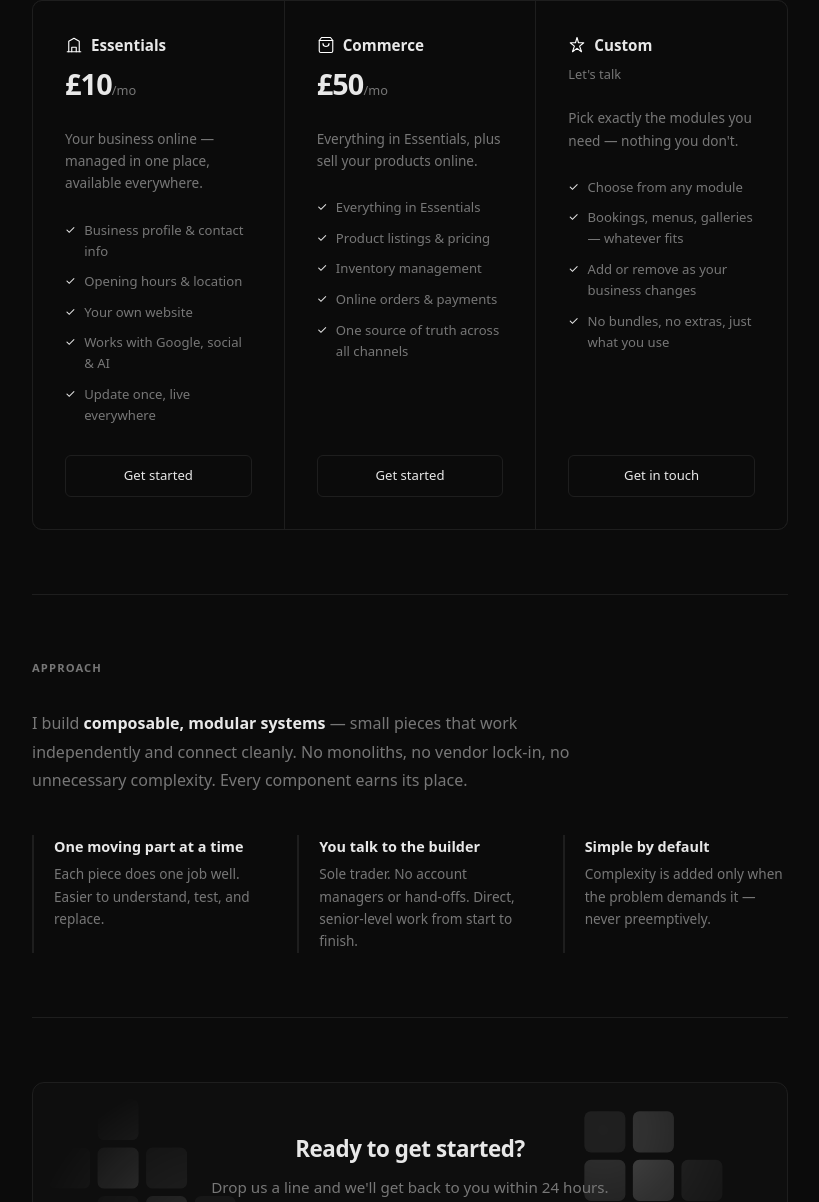
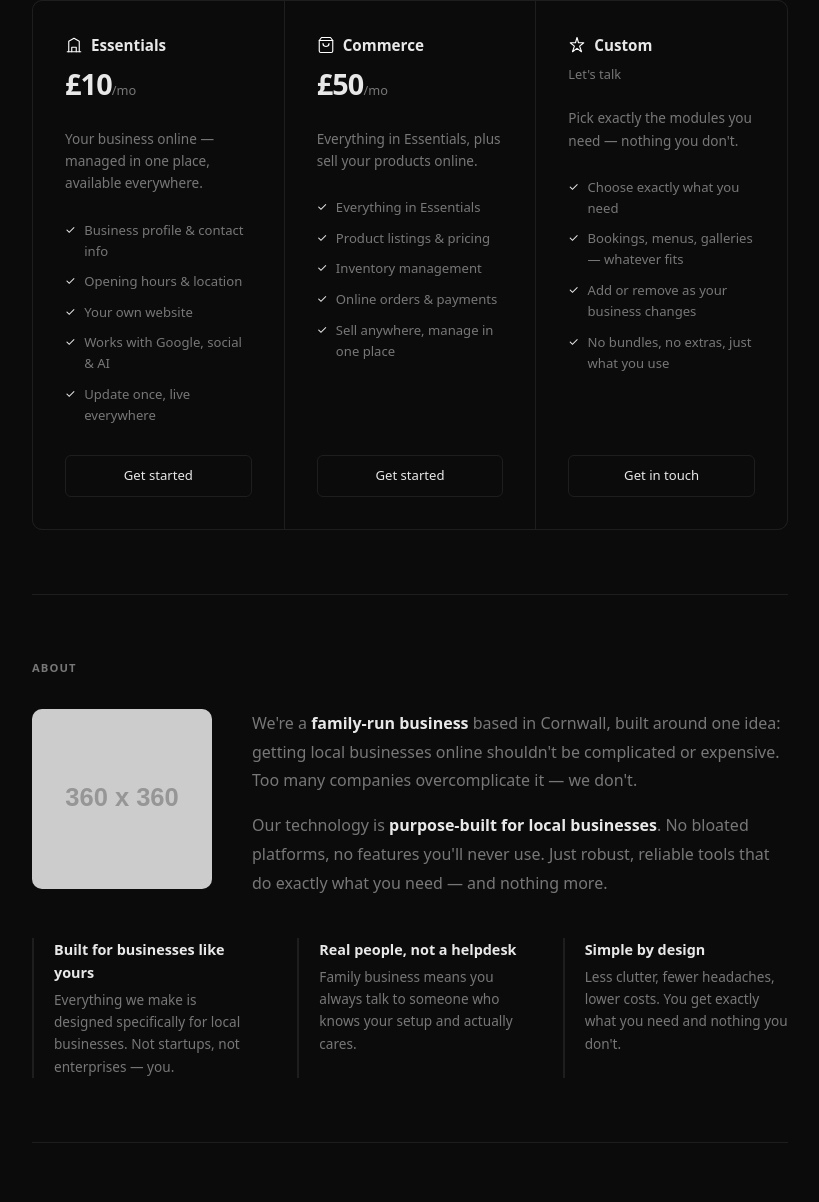
Before and after one commit to duttondigital/duttondigital.github.io, a plain HTML site: page index.html in a window 1280 px wide. Shown: the part 717-1919 px from the top of the page, without its empty margins (230-1049 px from the left). Drawn offline with Linux system fonts and the light colour scheme; placeholder pictures from the web are drawn by us.

Commit message:
about copy

```diff
--- a/index.html
+++ b/index.html
@@ -304,7 +304,26 @@
     }
 
 
-    /* APPROACH */
+    /* ABOUT */
+    .about-intro {
+      display: flex;
+      gap: 2.5rem;
+      align-items: flex-start;
+    }
+
+    .about-photo {
+      width: 180px;
+      height: 180px;
+      border-radius: 10px;
+      object-fit: cover;
+      flex-shrink: 0;
+      background: var(--border);
+    }
+
+    .about-text {
+      flex: 1;
+    }
+
     .approach {
       margin-top: 1rem;
       font-size: 1rem;
@@ -316,6 +335,17 @@
     .approach strong {
       color: var(--fg);
       font-weight: 600;
+    }
+
+    @media (max-width: 600px) {
+      .about-intro {
+        flex-direction: column;
+        gap: 1.5rem;
+      }
+      .about-photo {
+        width: 100%;
+        height: 200px;
+      }
     }
 
     /* PRINCIPLES */
@@ -426,7 +456,7 @@
     </div>
     <div>
       <a href="#packages">Packages</a>
-      <a href="#approach">Approach</a>
+      <a href="#approach">About</a>
       <a href="#contact">Contact</a>
     </div>
   </nav>
@@ -528,7 +558,7 @@
           <li>Product listings &amp; pricing</li>
           <li>Inventory management</li>
           <li>Online orders &amp; payments</li>
-          <li>One source of truth across all channels</li>
+          <li>Sell anywhere, manage in one place</li>
         </ul>
         <a href="#contact" class="pkg-cta">Get started</a>
       </div>
@@ -544,7 +574,7 @@
         </div>
         <p class="desc">Pick exactly the modules you need &mdash; nothing you don't.</p>
         <ul>
-          <li>Choose from any module</li>
+          <li>Choose exactly what you need</li>
           <li>Bookings, menus, galleries &mdash; whatever fits</li>
           <li>Add or remove as your business changes</li>
           <li>No bundles, no extras, just what you use</li>
@@ -557,22 +587,30 @@
   <hr class="divider">
 
   <section id="approach">
-    <h2>Approach</h2>
-    <p class="approach">
-      I build <strong>composable, modular systems</strong> &mdash; small pieces that work independently and connect cleanly. No monoliths, no vendor lock-in, no unnecessary complexity. Every component earns its place.
-    </p>
+    <h2>About</h2>
+    <div class="about-intro">
+      <img class="about-photo" src="https://placehold.co/360x360/1e1e1e/777?text=Photo" alt="The Dutton family">
+      <div class="about-text">
+        <p class="approach" style="margin-top: 0;">
+          We're a <strong>family-run business</strong> based in Cornwall, built around one idea: getting local businesses online shouldn't be complicated or expensive. Too many companies overcomplicate it &mdash; we don't.
+        </p>
+        <p class="approach" style="margin-top: 1rem;">
+          Our technology is <strong>purpose-built for local businesses</strong>. No bloated platforms, no features you'll never use. Just robust, reliable tools that do exactly what you need &mdash; and nothing more.
+        </p>
+      </div>
+    </div>
     <div class="principles">
       <div class="principle">
-        <h3>One moving part at a time</h3>
-        <p>Each piece does one job well. Easier to understand, test, and replace.</p>
+        <h3>Built for businesses like yours</h3>
+        <p>Everything we make is designed specifically for local businesses. Not startups, not enterprises &mdash; you.</p>
       </div>
       <div class="principle">
-        <h3>You talk to the builder</h3>
-        <p>Sole trader. No account managers or hand-offs. Direct, senior-level work from start to finish.</p>
+        <h3>Real people, not a helpdesk</h3>
+        <p>Family business means you always talk to someone who knows your setup and actually cares.</p>
       </div>
       <div class="principle">
-        <h3>Simple by default</h3>
-        <p>Complexity is added only when the problem demands it &mdash; never preemptively.</p>
+        <h3>Simple by design</h3>
+        <p>Less clutter, fewer headaches, lower costs. You get exactly what you need and nothing you don't.</p>
       </div>
     </div>
   </section>
@@ -625,7 +663,7 @@
         </g>
       </svg>
       <h3>Ready to get started?</h3>
-      <p>Drop us a line and we'll get back to you within 24 hours.</p>
+      <p>Drop us a line and let's have a chat about what you need.</p>
       <a href="mailto:contact@dutton.digital" class="cta">Get in touch</a>
     </div>
   </section>
```
